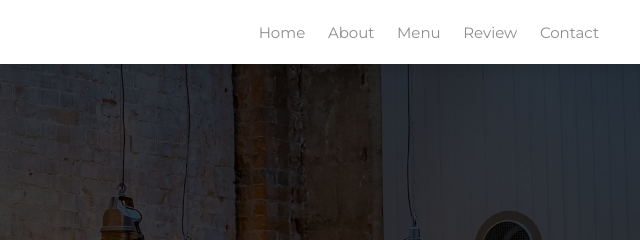
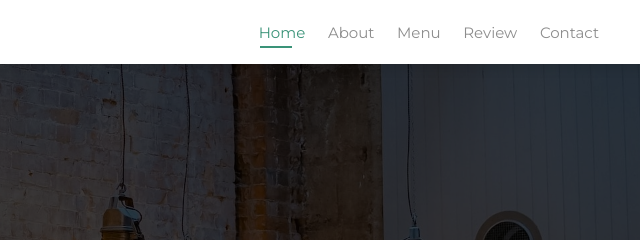
Before and after one commit to qisii/food-website-frontend, a plain HTML site: page index.html in a window 1280 px wide. Shown: the top 240 px of the page, 553-1193 px from the left. Drawn offline with nearby package versions, Linux system fonts and the light colour scheme.

Commit message:
navbar changes

```diff
--- a/css/style.css
+++ b/css/style.css
@@ -109,22 +109,28 @@ section {
   font-size: 1.5rem;
   margin-left: 2rem;
   color: var(--dark-grey);
+  transition: 0.3s ease;
+  position: relative;
 }
 
 .header .navbar a:hover {
-  color: var(--dark);
+  color: var(--green);
 }
 
-.header .navbar a.active::before {
+.header .navbar a.active {
+  color: var(--green);
+}
+
+.header .navbar a.active::after,
+.header .navbar a:hover::after {
   content: "";
-  width: 100%;
-  height: 1.5px;
-  background-color: var(--color-warning);
-  /* border-radius: 50%; */
+  width: 70%;
+  height: 2px;
+  background: var(--green);
   position: absolute;
-  bottom: 0;
-  /*right: auto;  Adjust this value based on your design */
-  transform: translateY(100%);
+  bottom: -6px;
+  left: 2%;
+  transition: 0.3s ease;
 }
 
 #menu-btn {
--- a/index.html
+++ b/index.html
@@ -25,7 +25,7 @@
       <a href="#" class="logo"><i class="fas fa-leaf"></i>The Verdant</a>
 
       <nav class="navbar">
-        <a href="#home">Home</a>
+        <a href="#home" class="active">Home</a>
         <a href="#about">About</a>
         <a href="#menu">Menu</a>
         <a href="#review">Review</a>
```
